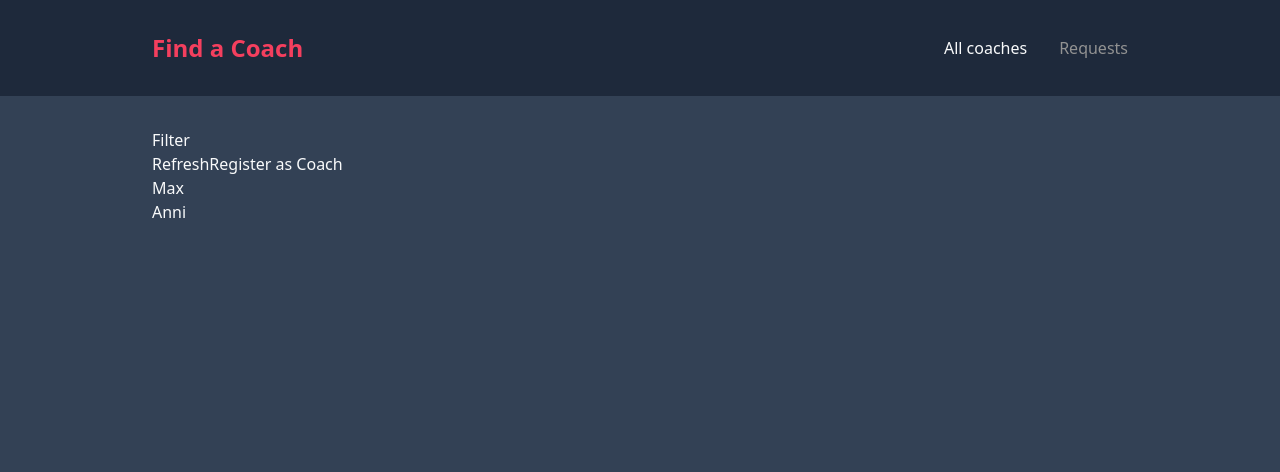
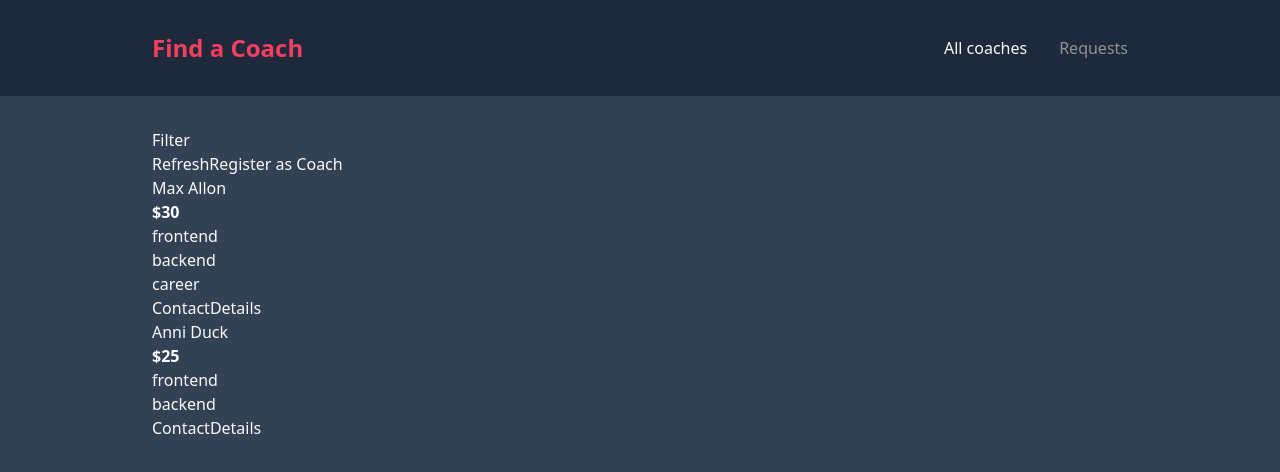
Before and after one commit to KacperNlp/Find-a-coach, a Vue app: page /coaches in a window 1280 px wide. Shown: the top 472 px of the page. Built offline with nearby package versions, Linux system fonts and the light colour scheme.

Commit message:
Create structurte for AppCoachItem component

```diff
--- /dev/null
+++ b/src/components/coaches/AppCoachItem.vue
@@ -0,0 +1,33 @@
+<template>
+  <li>
+    <h3>{{ fullName }}</h3>
+    <p>
+      <strong>${{ hourlyRate }}</strong>
+    </p>
+    <ul>
+      <li v-for="area in areas" :key="area">{{ area }}</li>
+    </ul>
+    <div>
+      <router-link :to="getContactUrl">Contact</router-link>
+      <router-link :to="getDetailsUrl">Details</router-link>
+    </div>
+  </li>
+</template>
+<script setup>
+import { defineProps, computed } from "vue";
+import { useRoute } from "vue-router";
+
+const router = useRoute();
+
+const props = defineProps({
+  firstName: String,
+  lastName: String,
+  id: String,
+  areas: Array,
+  hourlyRate: Number,
+});
+
+const fullName = computed(() => `${props.firstName} ${props.lastName}`);
+const getContactUrl = computed(() => `${router.path}/${props.id}/contact`);
+const getDetailsUrl = computed(() => `${router.path}/${props.id}`);
+</script>
--- a/src/pages/coaches/CoachList.vue
+++ b/src/pages/coaches/CoachList.vue
@@ -6,9 +6,16 @@
       <router-link to="/register">Register as Coach</router-link>
     </div>
     <ul v-if="hasCoaches">
-      <li v-for="coach in coaches.getCoaches" :key="coach.id">
-        {{ coach.firstName }}
-      </li>
+      <app-coach-item
+        v-for="coach in coaches.getCoaches"
+        :key="coach.id"
+        :first-name="coach.firstName"
+        :last-name="coach.lastName"
+        :id="coach.id"
+        :hourly-rate="coach.hourlyRate"
+        :areas="coach.areas"
+      >
+      </app-coach-item>
     </ul>
     <div v-else><p>Sorry, we cannot find any coach! :/</p></div>
   </section>
@@ -18,6 +25,9 @@
 import { useCoachesStore } from "../../store/coaches/index";
 import { computed } from "vue";
 
+//components
+import AppCoachItem from "../../components/coaches/AppCoachItem.vue";
+
 const coaches = useCoachesStore();
 
 const hasCoaches = computed(() => coaches.hasCoaches);
```
